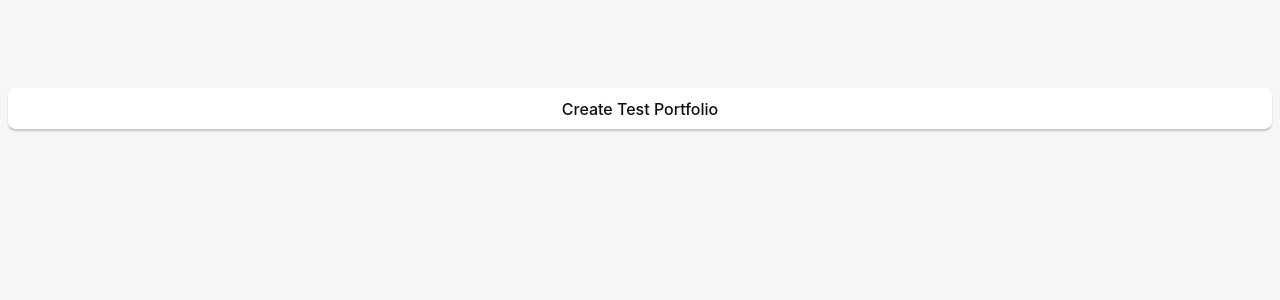
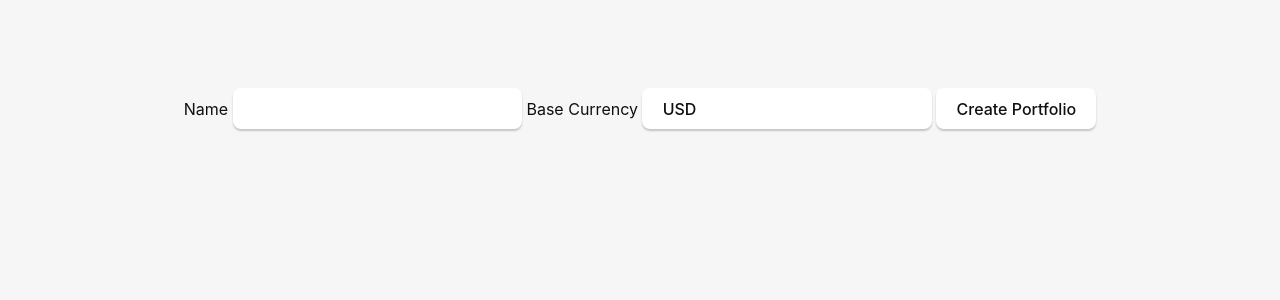
Before and after one commit to aparajit93/investment-tracker, a SvelteKit app: page / in a window 1280 px wide. Shown: the top 300 px of the page. Built offline with nearby package versions, Linux system fonts and the light colour scheme.

Commit message:
feature(frontend): create portfolio form and list all portfolios

```diff
--- a/src/routes/+page.svelte
+++ b/src/routes/+page.svelte
@@ -9,6 +9,11 @@
 
   let portfolios = $state<Portfolio[]>([]);
 
+  let portfolioName = $state("");
+  let baseCurrency = $state("USD");
+
+  let error = $state("");
+
   // async function greet(event: Event) {
   //   event.preventDefault();
   //   // Learn more about Tauri commands at https://tauri.app/develop/calling-rust/
@@ -19,19 +24,24 @@
     portfolios = await listPortfolios();
   }
 
-  async function testCreatePortfolio() {
+  async function createNewPortfolio() {
+    error = "";
+
     try {
         await createPortfolio({
-            name: "Test Portfolio",
-            baseCurrency: "USD",
+            name: portfolioName,
+            baseCurrency,
         });
+        portfolioName = "";
+        await loadPortfoilos();
+    } catch (err) {
+        error = String(err);
+    }
+}
 
-        console.log("Portfolio created!");
-    } catch (err) {
-        console.error(err);
-    }
-
-    await loadPortfoilos();
+async function handlePortfolioSubmit(event:SubmitEvent) {
+  event.preventDefault();
+  await createNewPortfolio();
 }
 
 onMount(loadPortfoilos);
@@ -59,11 +69,30 @@ onMount(loadPortfoilos);
   </form>
   <p>{greetMsg}</p> -->
 
-  <button onclick={testCreatePortfolio}>Create Test Portfolio</button>
+  <form onsubmit={handlePortfolioSubmit}>
+    <label>
+      Name
+      <input bind:value={portfolioName} required>
+    </label>
+
+    <label>
+      Base Currency
+      <input bind:value={baseCurrency} maxlength="3">
+    </label>
+
+    <button type="submit">Create Portfolio</button>
+  </form>
+
+  {#if error}
+    <p>{error}</p>
+  {/if}
 
   <ul>
     {#each portfolios as portfolio}
-        <li>{portfolio.name} ({portfolio.baseCurrency})</li>
+        <li>
+          <strong>{portfolio.name}</strong>
+          ({portfolio.baseCurrency})
+        </li>
     {/each}
   </ul>
 </main>
```
Also changed, not shown: 1 other file (tests, documents, lock files or other folders).
